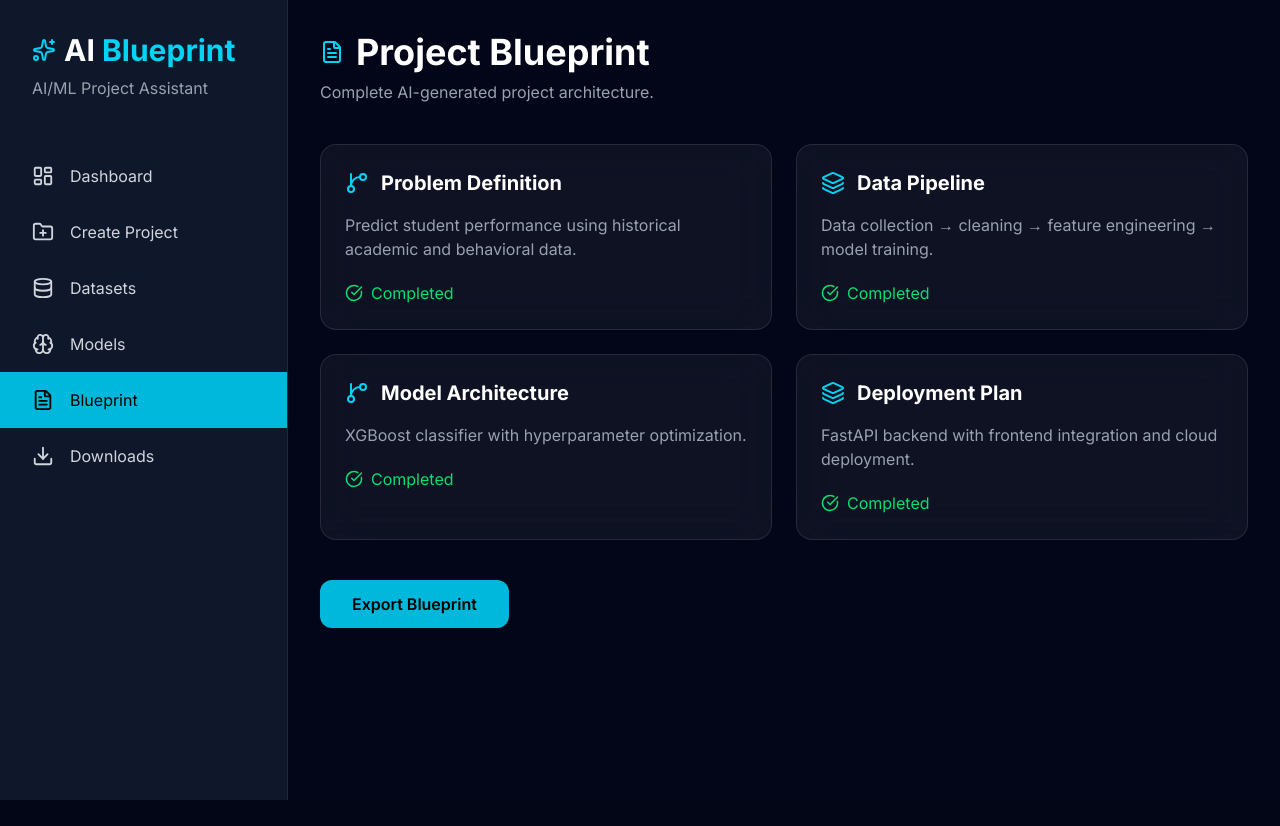
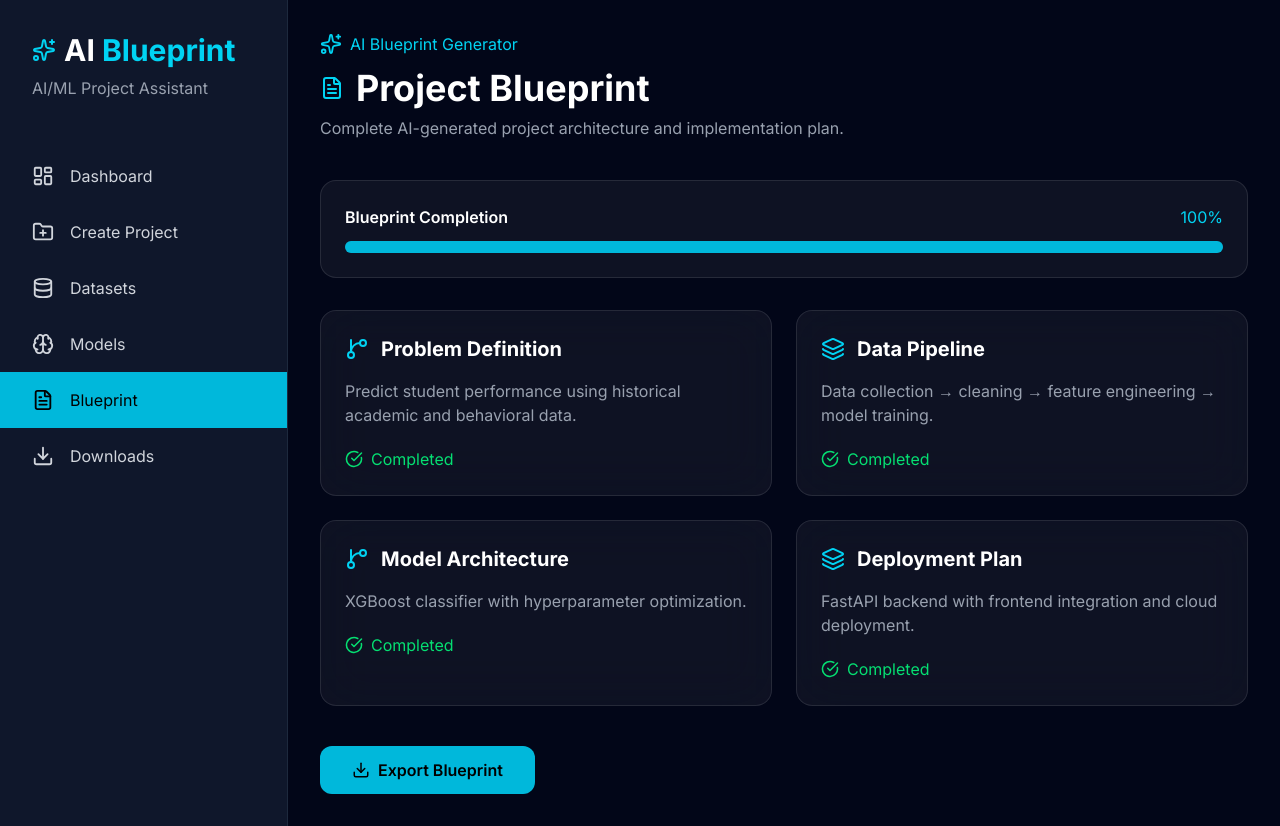
Before and after one commit to AayushN007/ai-blueprint-frontend, a React (Vite) app: page /blueprint in a window 1280 px wide. Before the commit the page ends 800 px from the top, so only its background shows below. Built offline with nearby package versions, Linux system fonts and the light colour scheme.

Commit message:
Upgrade blueprint viewer UI

```diff
--- a/src/pages/Blueprint.jsx
+++ b/src/pages/Blueprint.jsx
@@ -4,6 +4,8 @@ import {
   CheckCircle,
   GitBranch,
   Layers,
+  Sparkles,
+  Download,
 } from "lucide-react";
 import { motion } from "framer-motion";
 
@@ -39,23 +41,50 @@ function Blueprint() {
       <main className="flex-1 p-8">
 
         <div className="mb-10">
-          <h1 className="flex items-center gap-3 text-4xl font-bold">
+
+          <div className="flex items-center gap-2 text-cyan-400">
+            <Sparkles size={22} />
+            AI Blueprint Generator
+          </div>
+
+          <h1 className="mt-3 flex items-center gap-3 text-4xl font-bold">
             <FileText className="text-cyan-400" />
             Project Blueprint
           </h1>
 
           <p className="mt-2 text-gray-400">
-            Complete AI-generated project architecture.
+            Complete AI-generated project architecture and implementation plan.
           </p>
+
+        </div>
+
+
+        <div className="mb-8 rounded-2xl border border-white/10 bg-white/5 p-6">
+
+          <div className="flex justify-between mb-3">
+            <span className="font-semibold">
+              Blueprint Completion
+            </span>
+
+            <span className="text-cyan-400">
+              100%
+            </span>
+          </div>
+
+          <div className="h-3 rounded-full bg-slate-800">
+            <div className="h-3 w-full rounded-full bg-cyan-500" />
+          </div>
+
         </div>
 
 
         <div className="grid gap-6 lg:grid-cols-2">
 
           {sections.map((section, index) => (
+
             <motion.div
               key={section.title}
-              whileHover={{ y: -5 }}
+              whileHover={{ y: -6 }}
               className="rounded-2xl border border-white/10 bg-white/5 p-6 backdrop-blur-xl"
             >
 
@@ -85,14 +114,17 @@ function Blueprint() {
               </div>
 
             </motion.div>
+
           ))}
 
         </div>
 
 
-        <button className="mt-10 rounded-xl bg-cyan-500 px-8 py-3 font-semibold text-black hover:bg-cyan-400">
+        <button className="mt-10 flex items-center gap-2 rounded-xl bg-cyan-500 px-8 py-3 font-semibold text-black hover:bg-cyan-400">
+          <Download size={18} />
           Export Blueprint
         </button>
+
 
       </main>
 
```
